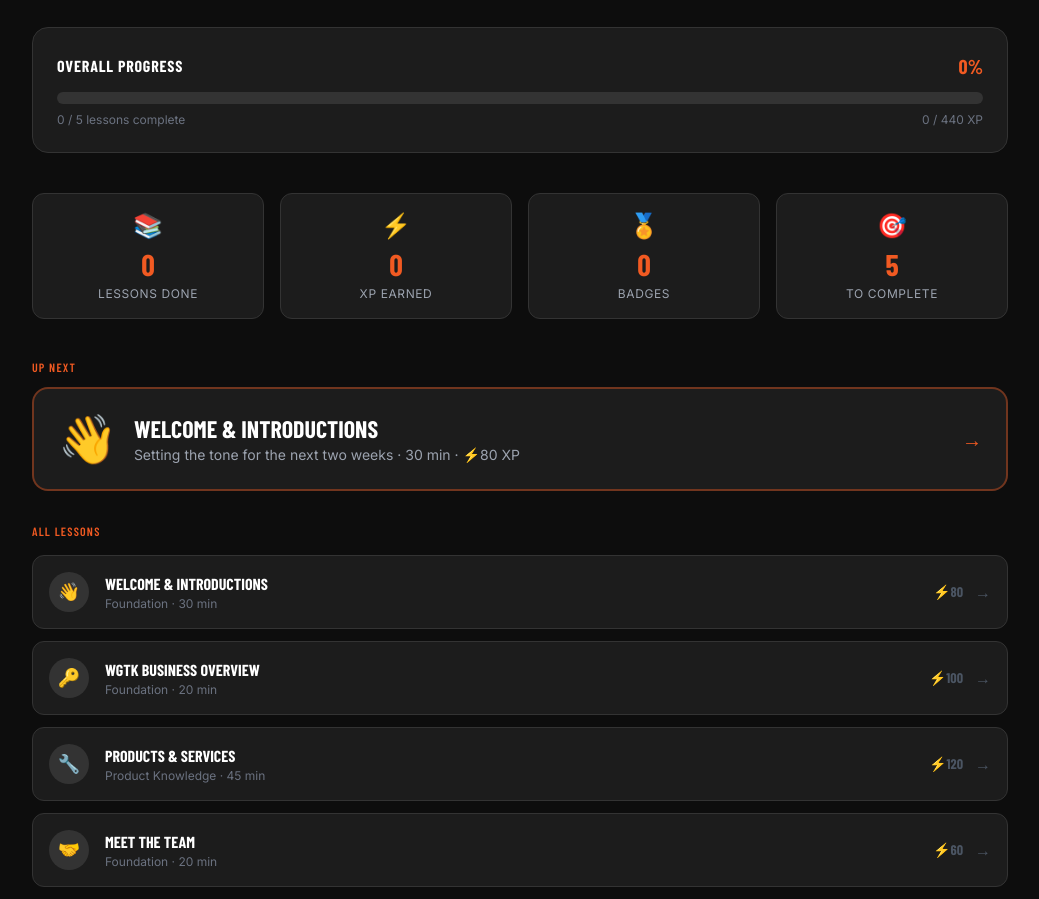
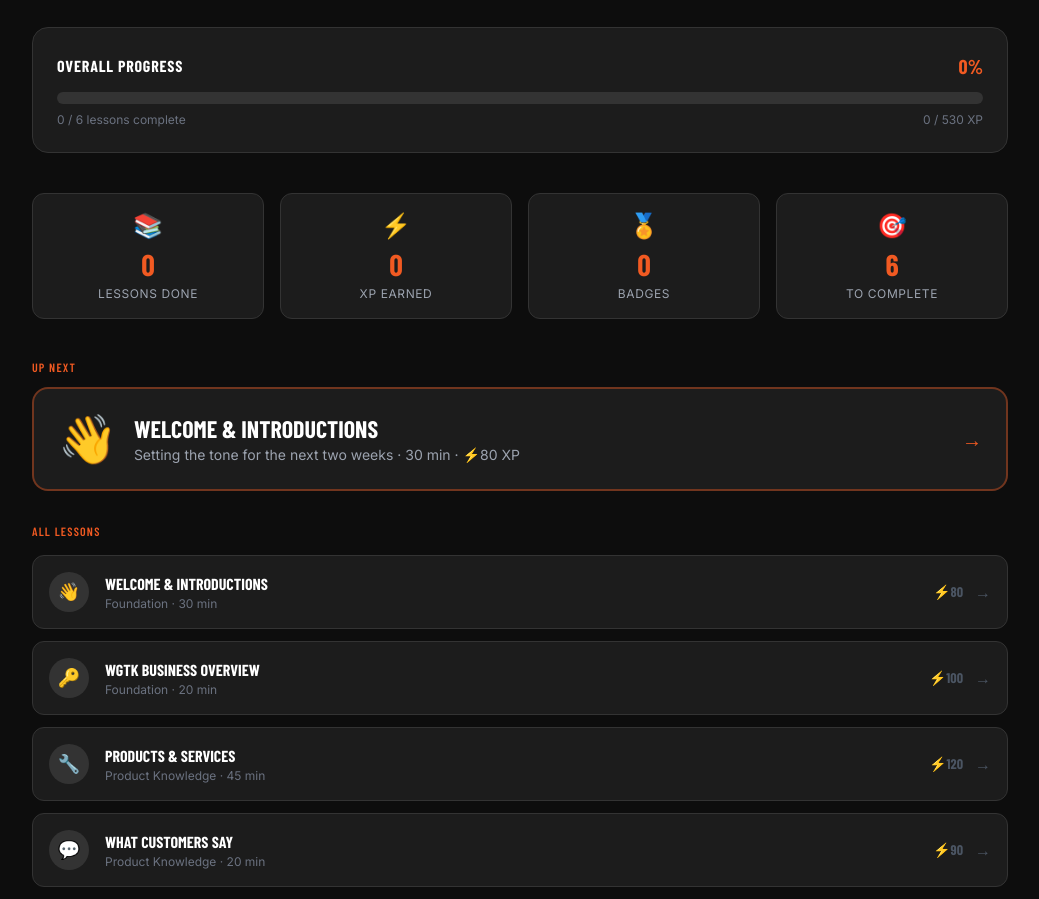
Before and after one commit to KingMajoring/WGTK-Training, a React (Vite) app: page /WGTK-Training/trainee in a window 1280 px wide. Shown: the part 354-1253 px from the top of the page, without its empty margins (120-1159 px from the left). Built offline with nearby package versions, Linux system fonts and the light colour scheme; a web font is replaced by a local one.

Commit message:
Split scenarios into Lesson 4 'What Customers Say', renumber Meet the Team/Call Shadowing
Co-Authored-By: Claude Sonnet 4.6 <noreply@anthropic.com>
Claude-Session: https://claude.ai/code/session_01SMYLvds1nSQZVdiyc1ZkcK

```diff
--- a/src/data/lessons.js
+++ b/src/data/lessons.js
@@ -198,41 +198,6 @@ export const lessons = [
         ],
       },
       {
-        type: 'scenario',
-        quote: '"I\'ve lost my keys — I can\'t find them anywhere."',
-        answer: 'All Keys Lost — ask if they have a spare first. If yes, Spare Key instead.',
-      },
-      {
-        type: 'scenario',
-        quote: '"Can you cut me a key? I just want a copy."',
-        answer: 'Spare Key — confirm they have a working key to copy from.',
-      },
-      {
-        type: 'scenario',
-        quote: '"My key\'s not working — the car won\'t recognise it."',
-        answer: 'Could be a dead remote battery, a damaged transponder, or a deprogrammed key. Ask: does it turn in the lock at all?',
-      },
-      {
-        type: 'scenario',
-        quote: '"Someone\'s stolen my bag — my car keys were in it."',
-        answer: 'Key Deletion (urgent — wipe the stolen key) + All Keys Lost for a new key. Security is the priority.',
-      },
-      {
-        type: 'scenario',
-        quote: '"I\'ve locked my keys in the car."',
-        answer: 'Gain Access — we open the vehicle damage-free. Ask where the car is and whether it\'s a keyless/push-start car.',
-      },
-      {
-        type: 'scenario',
-        quote: '"My key snapped off in the door."',
-        answer: 'Broken Key Extraction — we remove the fragment. Then likely a new key cut and coded too.',
-      },
-      {
-        type: 'scenario',
-        quote: '"The car just won\'t start — the key goes in but nothing happens."',
-        answer: 'Could be ignition barrel failure or steering lock fault (common on VAG group). Ask: does the steering feel locked? Any warning lights?',
-      },
-      {
         type: 'break',
         heading: 'Short Break',
         duration: '5 mins',
@@ -317,6 +282,68 @@ export const lessons = [
   },
   {
     id: 4,
+    title: 'What Customers Say',
+    subtitle: 'Matching what they say to what they need',
+    category: 'Product Knowledge',
+    duration: '20 min',
+    xp: 90,
+    icon: '💬',
+    trainerNotes: [
+      'This lesson directly follows Products & Services — trainees now know the services, this is about connecting customer language to the right one.',
+      'Read each quote out loud. Give the group time to discuss before revealing the answer.',
+      'Encourage debate — there\'s often more than one right answer depending on what follow-up questions reveal.',
+      'Use the debrief to reinforce: the first thing the customer says is rarely the full picture.',
+    ],
+    cheatSheet: [],
+    content: [
+      {
+        type: 'big-question',
+        question: 'A customer calls. They don\'t know what they need — they just know something\'s wrong. How do we figure out the right service?',
+      },
+      {
+        type: 'scenario',
+        quote: '"I\'ve lost my keys — I can\'t find them anywhere."',
+        answer: 'All Keys Lost — but ask if they have a spare first. If yes, Spare Key instead.',
+      },
+      {
+        type: 'scenario',
+        quote: '"Can you cut me a key? I just want a copy."',
+        answer: 'Spare Key — confirm they have a working key to copy from.',
+      },
+      {
+        type: 'scenario',
+        quote: '"My key\'s not working — the car won\'t recognise it."',
+        answer: 'Could be a dead remote battery, a damaged transponder, or a deprogrammed key. Ask: does it turn in the lock at all?',
+      },
+      {
+        type: 'scenario',
+        quote: '"Someone\'s stolen my bag — my car keys were in it."',
+        answer: 'Key Deletion (urgent — wipe the stolen key) + All Keys Lost for a new key. Security is the priority.',
+      },
+      {
+        type: 'scenario',
+        quote: '"I\'ve locked my keys in the car."',
+        answer: 'Gain Access — we open the vehicle damage-free. Ask where the car is and whether it\'s a keyless/push-start car.',
+      },
+      {
+        type: 'scenario',
+        quote: '"My key snapped off in the door."',
+        answer: 'Broken Key Extraction — we remove the fragment. Then likely a new key cut and coded too.',
+      },
+      {
+        type: 'scenario',
+        quote: '"The car just won\'t start — the key goes in but nothing happens."',
+        answer: 'Could be ignition barrel failure or steering lock fault (common on VAG group). Ask: does the steering feel locked? Any warning lights?',
+      },
+      {
+        type: 'big-question',
+        question: 'What\'s the pattern? What do you always need to ask — no matter what the customer says first?',
+      },
+    ],
+    quiz: [],
+  },
+  {
+    id: 6,
     title: 'Meet the Team',
     subtitle: 'Get to know the people around you',
     category: 'Foundation',
@@ -340,7 +367,7 @@ export const lessons = [
     quiz: [],
   },
   {
-    id: 5,
+    id: 7,
     title: 'Call Shadowing',
     subtitle: 'What a real call actually sounds like',
     category: 'Foundation',
--- a/src/pages/RoleSelect.jsx
+++ b/src/pages/RoleSelect.jsx
@@ -117,7 +117,7 @@ export default function RoleSelect() {
       </div>
 
       <div className="text-center pb-8 text-gray-500 text-xs">
-        WE'VE GOT THE KEY — AUTO LOCKSMITHS &nbsp;·&nbsp; <span className="text-brand font-bold">v4.3</span>
+        WE'VE GOT THE KEY — AUTO LOCKSMITHS &nbsp;·&nbsp; <span className="text-brand font-bold">v4.4</span>
       </div>
     </div>
   )
```
